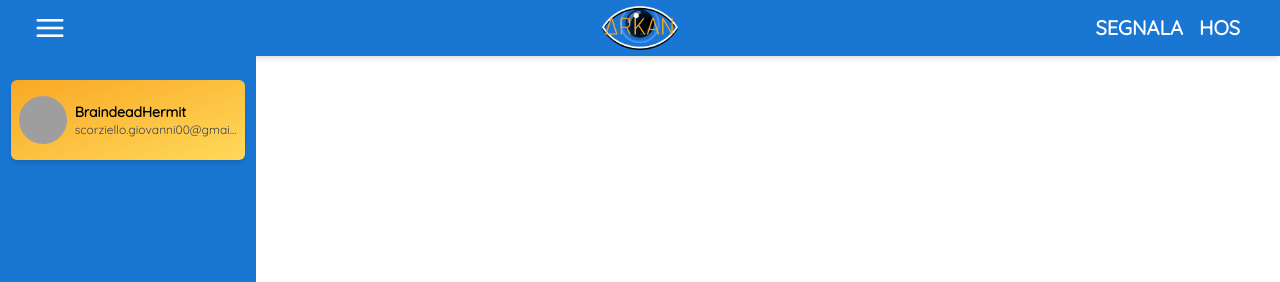
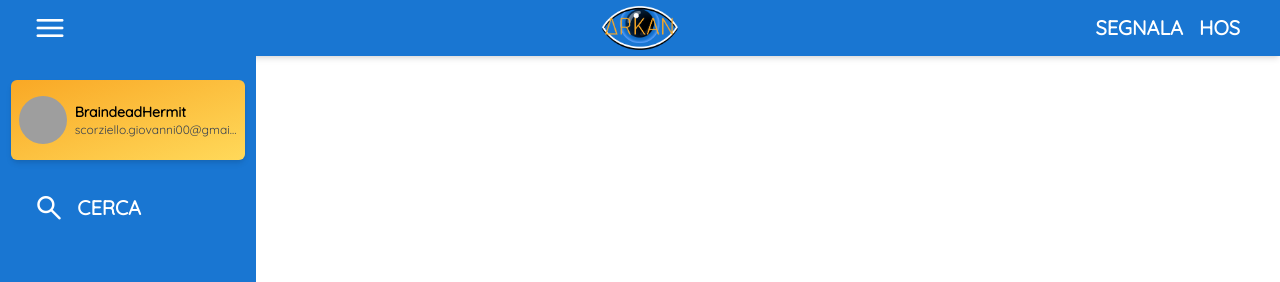
Before and after one commit to xrenegade100/arkan, a Next.js app: page / in a window 1280 px wide. Shown: the top 282 px of the page. Built offline with nearby package versions, Linux system fonts and the light colour scheme; grey boxes are pictures that could not be loaded.

Commit message:
feat: base layout

```diff
--- a/components/Main/index.tsx
+++ b/components/Main/index.tsx
@@ -1,6 +1,7 @@
 import React from 'react';
 import Navbar from '../Navbar';
 import Sidebar from '../Sidebar';
+import SidebarItem from '../Sidebar/Item';
 
 interface Props {
   children: React.ReactNode;
@@ -11,7 +12,7 @@ const Main: React.FC<Props> = ({ children }: Props) => {
     <div className="w-full h-screen m-0 p-0">
       <Navbar />
       <Sidebar username='BraindeadHermit' email='scorziello.giovanni00@gmail.com'>
-        <div></div>
+        <SidebarItem icon='search' text='cerca'/>
       </Sidebar>
       <div className="w-full h-full m-0 p-0">{children}</div>
     </div>
--- /dev/null
+++ b/components/Sidebar/Item/index.tsx
@@ -0,0 +1,23 @@
+import React from "react";
+
+interface Props {
+    text: string;
+    icon: string;
+    selected?: boolean;
+    onClick: () => void;
+}
+
+const SidebarItem: React.FC<Props> = ({text, icon, selected, onClick}: Props) => {
+    return (
+        <div className="w-11/12 flex justify-start items-center rounded-l-2xl py-2">
+            <span className="text-white material-symbols-rounded md-32 mx-3">{icon}</span>
+            <span className="text-white font-body text-xl uppercase font-bold">{text}</span>
+        </div>
+    )
+}
+
+SidebarItem.defaultProps = {
+    selected: false,
+}
+
+export default SidebarItem;
--- a/styles/globals.css
+++ b/styles/globals.css
@@ -7,5 +7,6 @@
 /* Rules for sizing the icon. */
 .md-18 { font-size: 18px; }
 .md-24 { font-size: 24px; }
+.md-32 { font-size: 32px;}
 .md-36 { font-size: 36px; }
 .md-48 { font-size: 48px; }
```
